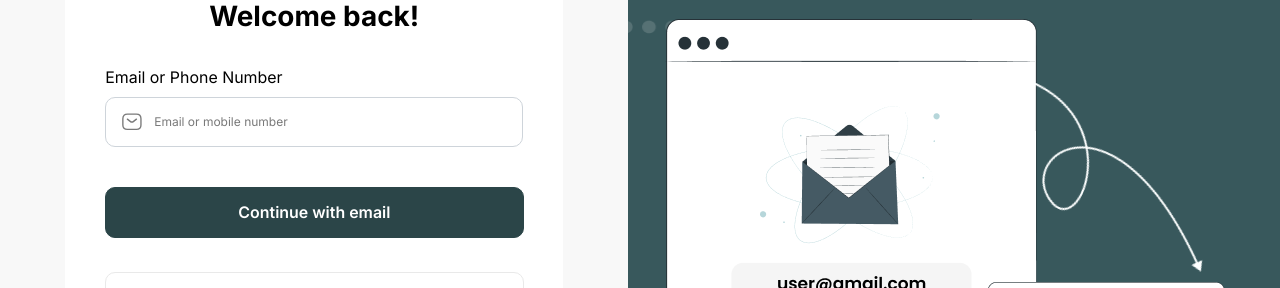
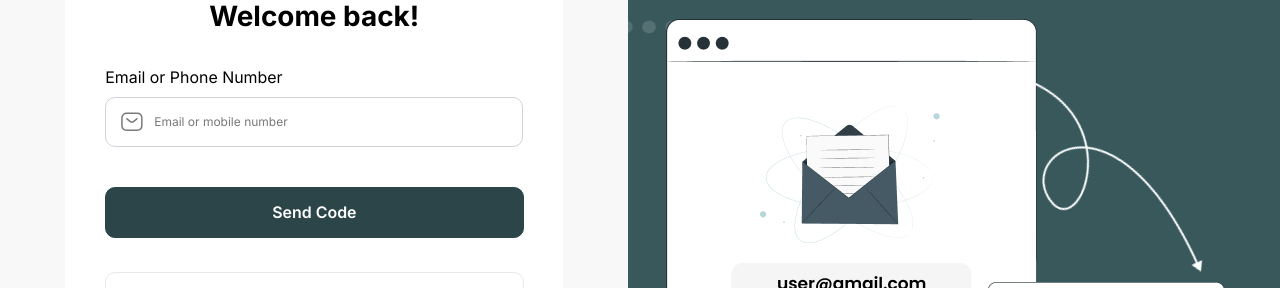
Before and after one commit to webdevgenius2014/polygogo-frontend, a Next.js app: page /auth/login in a window 1280 px wide. Shown: the part 305-593 px from the top of the page. Built offline with nearby package versions, Linux system fonts and the light colour scheme; no server answers.

Commit message:
updated login functionality, added opt field, added api functionality for login with email and otp

```diff
--- a/src/app/auth/forgot-password/page.tsx
+++ b/src/app/auth/forgot-password/page.tsx
@@ -52,7 +52,7 @@ export default function ForgotPassword() {
                     src="/images/enter-code.png"
                     width={427}
                     height={238}
-                        alt="change-pwd-code"
+                    alt="enter-code"
                     className='mw-100'
                   />
                 )}
--- a/src/app/auth/login/page.tsx
+++ b/src/app/auth/login/page.tsx
@@ -1,12 +1,44 @@
 'use client';
 import Image from 'next/image'
 import styles from '../../styles/styles.module.scss'
-import LoginRegisterForm from '../../form-components/login-resister';
+import LoginForm from '../../form-components/login';
+import VerifyCodeForm from '../../form-components/verify-user';
 import SocialMideiaLogin from '../../form-components/login-buttons'
 import Link from 'next/link';
 import { useState } from 'react';
+import AuthService from '../../services/auth.service'
 export default function Login() {
-  const [isShowPass, setIsShowPass] = useState(false);
+  const [isOTPShow, setIsOTPShow]=useState(false);
+  const [userName, setUserName] = useState("");
+  const [otp , setOTP] = useState("");
+  const [showMessage, setShowMessage]=useState(null);
+  const getCode = () => {
+    const API_URL = "register";
+    console.log("hello i am here 111");
+    console.log(userName);
+    AuthService.getOTP( API_URL, userName ).then((response)=>{
+      console.log(response);
+      if(response.status===201){
+        setIsOTPShow(true);
+        setShowMessage(response.data.message)
+      }else{
+        setShowMessage(response.error)
+      }
+
+    },error=>{
+      setShowMessage(error.error)
+    })
+  };
+  const verifyCode=()=>{
+    const API_URL = "login";
+    console.log(userName);
+    console.log(otp);
+    AuthService.login( API_URL, userName, otp ).then((response)=>{
+      console.log(response);
+    },error=>{
+      console.log(error);
+    })
+  };
   return (
     <main className={styles.main}>
         <div className={styles.container}>
@@ -22,10 +54,14 @@ export default function Login() {
               </div>
 
               <div className={styles.form_wrap}>
-                {isShowPass!==true?(
+                {isOTPShow!==true?(<>
                   <h2 className={`text-center ${styles.heading_one}`}>Welcome back!</h2>
-                ):''}
-                <LoginRegisterForm isShowPass={isShowPass} setIsShowPass={setIsShowPass} />
+                  <LoginForm userName={userName} setUserName={setUserName} loginUser={getCode} />
+                </>):(<>
+                  <h2 className={`text-center ${styles.heading_one}`}>Enter Code</h2>
+                  <VerifyCodeForm otp={otp} setOTP={setOTP} submitCode={verifyCode} />
+                </>)}
+                {showMessage!==null && <p className='text-center mt-2'>{showMessage}</p>}
                 <div className='mt-4'></div>
                 <SocialMideiaLogin />
                 <p className='text-center mt-2'>Don't have an account ? <Link href="/auth/register" className={styles.link}>SIGN UP</Link></p>
@@ -36,7 +72,7 @@ export default function Login() {
                 <div className={`text-center ${styles.heading_wrap}`}>
                   <h1 className={styles.heading_one}>Your job is about to get a whole lot smoother with text</h1>
                 </div>
-                {!isShowPass?(
+                {!isOTPShow?(
                   <Image
                     src="/images/email-login.png"
                     width={579}
@@ -46,10 +82,10 @@ export default function Login() {
                   />
                 ):(
                   <Image
-                        src="/images/password-lock.png"
-                        width={512}
-                        height={369}
-                        alt="password lock"
+                    src="/images/enter-code.png"
+                    width={427}
+                    height={238}
+                    alt="enter-code"
                     className='mw-100'
                   />
                 )}
--- a/src/app/auth/register/page.tsx
+++ b/src/app/auth/register/page.tsx
@@ -47,7 +47,6 @@ export default function Register() {
                     <VerifyCodeForm />
                     <div className='text-center' style={{marginTop: '5.8rem'}}><Link href="/auth/register" className={styles.link}>Need more help?</Link></div>
                   </>):<div style={{marginTop: '4.584rem'}}></div>}
-
                 </>):(<>
                   <h2 className={`text-center mb-3 ${styles.heading_one}`}>Give company a try. It"’"s free.</h2>
                   <p className={`text-center ${styles.fs_sm} ${styles.mw_356}`} style={{marginBottom: '2.938rem'}}>Grow with tools for texting customers, getting reviews, and making sales. No credit card required.</p>
@@ -55,7 +54,6 @@ export default function Register() {
                   {isFromShow?(
                     <LoginRegisterForm isShowPass={isShowPass} setIsShowPass={setIsShowPass} setIsOTPShow={setIsOTPShow} />
                   ):<div style={{marginTop: '4.584rem'}}></div>}
-
                   <p className='text-center mb-0'>You can also continue with <span className={styles.link} onClick={()=>setIsFromShow(true)}>Email</span></p>
                   <p className={`text-center ${styles.fs_sm} ${styles.mw_356} ${styles.mtb_4}`}>By continuing, you agree that you have read and accept Polygogo <Link href="/" className={`${styles.link}`}>Terms of Service </Link> and <Link href="/" className={`${styles.link}`}>Privacy Policy.</Link></p>
                   <p className='text-center'>Already have an account? <Link href="/auth/login" className={`text-uppercase ${styles.link}`}>Sign In</Link></p>
--- a/src/app/form-components/Form.tsx
+++ b/src/app/form-components/Form.tsx
@@ -1,6 +1,6 @@
-import React, { FC, createElement } from "react";
-import { ReactNode } from "react";
-
+import React, { FC, createElement } from "react"
+import { ReactNode } from "react"
+import styles from '../styles/styles.module.scss'
 export type classNameType = string;
 export type childrenType = ReactNode;
 
@@ -12,19 +12,21 @@ export interface IFormProps {
   handleSubmit?: any;
   register?: any;
   className?: any;
+  formState?:any;
 }
 
 const Form: FC<IFormProps> = ({
   defaultValues,
   children,
+  buttonLabel,
   onSubmit,
   handleSubmit,
   register,
+  formState,
   ...rest
 }) => {
   return (
     <form onSubmit={handleSubmit(onSubmit)} {...rest}>
-      {/* {children} */}
       {Array.isArray(children)
         ? children.map((child) => {
             return (child && child.props.name
@@ -39,8 +41,10 @@ const Form: FC<IFormProps> = ({
           })
         : children
       }
-
-      {/* <button className="btn btn--brand">{buttonLabel}</button> */}
+      <button type='submit' disabled={formState && formState.isSubmitting} className={`mt-3 ${styles.btn} ${styles.btn_primary}`}>
+        {formState && formState.isSubmitting && <span className="spinner-border spinner-border-sm me-2"></span>}
+        <span>{buttonLabel}</span>
+      </button>
     </form>
   );
 };
--- a/src/app/form-components/forgot-password.tsx
+++ b/src/app/form-components/forgot-password.tsx
@@ -68,8 +68,8 @@ const ForgotPasswordForm :React.FC<Props> = ({ setIsOTPShow }) =>{
                 placeholder="Email or mobile number"
                 error={formState.errors.emailOrPhone?.message}
                 label='Email or Phone Number'
-                wrapperClass="form-group mb-4"
-                className={`form-control ${styles.input_field} ${styles.input_mail} ${formState.errors.emailOrPhone ? 'is-invalid' : ''}`}
+                wrapperClass={`form-group mb-4 position-relative ${styles.input_mail} ${styles.icon_wrap}`}
+                className={`form-control ${styles.input_field} ${formState.errors.emailOrPhone ? 'is-invalid' : ''}`}
             />
             <button type='submit' disabled={formState.isSubmitting} className={`mt-3 ${styles.btn} ${styles.btn_primary}`}>
                 {formState.isSubmitting && <span className="spinner-border spinner-border-sm mr-1"></span>}
--- a/src/app/form-components/form-fields/Input.tsx
+++ b/src/app/form-components/form-fields/Input.tsx
@@ -7,6 +7,7 @@ interface InputProps extends InputHTMLAttributes<HTMLInputElement> {
   error?: any;
   register?: any;
   wrapperClass?: string;
+  handleChange?:any;
   inputClassName?: string;
 }
 
@@ -17,16 +18,21 @@ const Input: FC<InputProps> = ({
   error,
   label,
   wrapperClass,
+  handleChange,
   ...rest
 }) => {
-  console.log("hii i am here"+name);
+  const registerField = register(name);
   return (
     <div className={wrapperClass}>
       {label && <label htmlFor={name} className={`${styles.label}`}>{label}</label>}
       <input
         placeholder={placeholder?placeholder:''}
         aria-invalid={error ? "true" : "false"}
-        {...register(name)}
+        {...registerField}
+        onChange={e => {
+          registerField.onChange(e);
+          handleChange(e);
+        }}
         {...rest}
       />
       {error&& <p className={'text-danger mt-2'}>{error}</p>}
--- /dev/null
+++ b/src/app/form-components/login.tsx
@@ -0,0 +1,78 @@
+import React, { useEffect, useState } from "react";
+// import { useBetween } from "use-between";
+import Form from "./Form";
+import Input from "./form-fields/Input";
+import * as Yup from "yup";
+import { useForm } from "react-hook-form";
+import { yupResolver } from "@hookform/resolvers/yup";
+import styles from '../styles/styles.module.scss'
+
+
+// interface for form
+interface LoginInterface {
+    emailOrPhone: string;
+}
+type Props = {
+    userName:string;
+    setUserName:(val: string) => void;
+    loginUser:(val: LoginInterface)=>void;
+};
+// validation
+const validateEmail = (email: string | undefined) => {
+    var isValid = false;
+    if(email){
+        isValid= Yup.string().email().isValidSync(email);
+    }
+    return isValid;
+};
+const validatePhone = (phone: number | undefined) => {
+    return Yup.number().integer().positive().test(
+        (phone) => {
+            return (phone && phone.toString().length >= 8 && phone.toString().length <= 14) ? true : false;
+        }
+     ).isValidSync(phone);
+};
+const validationSchema = Yup.object().shape({
+    emailOrPhone: Yup.string()
+        .required('Email / Phone is required')
+        .test('emailOrPhone', 'Email / Phone is invalid', (value) => {
+            return validateEmail(value) || validatePhone(parseInt(value ?? '0'));
+        }
+    )
+});
+
+const LoginForm :React.FC<Props> = ({ userName, setUserName, loginUser}) =>{
+    const {
+        register,
+        handleSubmit,
+        formState,
+        setError
+    } = useForm<LoginInterface>({resolver: yupResolver(validationSchema)});
+    const handleChange=(e:any)=>{
+        setUserName(e.target.value)
+    }
+    return (
+        <Form
+            register={register}
+            buttonLabel="Send Code"
+            handleSubmit={handleSubmit}
+            onSubmit={loginUser}
+            formState={formState}
+            className={styles.form}
+        >
+            <Input
+                name="emailOrPhone"
+                register={register}
+                value={userName}
+                handleChange={(e:any)=>handleChange(e)}
+                placeholder="Email or mobile number"
+                error={formState.errors.emailOrPhone?.message}
+                label='Email or Phone Number'
+                wrapperClass={`form-group position-relative mb-4 ${styles.input_mail} ${styles.icon_wrap}`}
+                className={`form-control ${styles.input_field} ${formState.errors.emailOrPhone ? 'is-invalid' : ''}`}
+            />
+        </Form>
+    );
+};
+
+export default LoginForm;
--- a/src/app/form-components/verify-user.tsx
+++ b/src/app/form-components/verify-user.tsx
@@ -5,47 +5,53 @@ import * as Yup from "yup";
 import { useForm } from "react-hook-form";
 import { yupResolver } from "@hookform/resolvers/yup";
 import styles from '../styles/styles.module.scss'
+import { type } from "os";
 // interface for form
 interface VerifyCodeInterface {
     oneTimePassword: string;
 }
+type Props = {
+    otp:string;
+    setOTP:(val:string)=>void
+    submitCode:(val:VerifyCodeInterface)=>void;
+}
 const validationSchema = Yup.object().shape({
-    oneTimePassword: Yup.string().min(5, 'Code must be at least 5 characters').max(5, 'Invalid code').required('Please enter verification code'),
+    oneTimePassword: Yup.string().min(6, 'Code must be at least 5 characters').max(6, 'Invalid code').required('Please enter verification code'),
 });
-const VerifyCodeForm :React.FC=() =>{
+const VerifyCodeForm :React.FC<Props>=({otp, setOTP, submitCode}) =>{
     const {
         register,
+        handleSubmit,
         formState,
-        handleSubmit,
         reset,
     } = useForm<VerifyCodeInterface>({resolver: yupResolver(validationSchema)});
 
-    const onSubmit = (data: VerifyCodeInterface) => {
-
-        console.log("hello i am here");
-        console.log(formState.errors);
-    };
+    const handleChange=(e:any)=>{
+        setOTP(e.target.value)
+    }
     return (
         <Form
             register={register}
+            buttonLabel="Sign In"
+            formState={formState}
             handleSubmit={handleSubmit}
-            onSubmit={onSubmit}
+            onSubmit={submitCode}
             className={styles.form}
         >
             <Input
                 name="oneTimePassword"
                 register={register}
-                placeholder="Enter Code"
-                label="Enter Code"
-                defaultValue=''
+                value={otp}
+                handleChange={(e:any)=>{
+                    console.log(e.target.value);
+                    handleChange(e)
+                }}
+                placeholder="Email or mobile number"
                 error={formState.errors.oneTimePassword?.message}
-                wrapperClass="form-group mb-4"
-                className={`form-control ${styles.input_field} ${styles.input_code} ${formState.errors.oneTimePassword ? 'is-invalid' : ''}`}
+                label='Email or Phone Number'
+                wrapperClass={`form-group position-relative mb-4 ${styles.input_code} ${styles.icon_wrap}`}
+                className={`form-control ${styles.input_field} ${formState.errors.oneTimePassword ? 'is-invalid' : ''}`}
             />
-            <button type='submit' disabled={formState.isSubmitting} className={`mt-3 ${styles.btn} ${styles.btn_primary}`}>
-                {formState.isSubmitting && <span className="spinner-border spinner-border-sm mr-1"></span>}
-                <span>Sign In</span>
-            </button>
         </Form>
     );
 };
--- /dev/null
+++ b/src/app/services/auth.service.js
@@ -0,0 +1,54 @@
+import axios from "axios";
+const apiURl=process.env.NEXT_PUBLIC_API_URL
+// const BASE_API = apiURl+"/api/";
+const BASE_API = "http://45.79.216.68/api/"
+class AuthService {
+  getOTP(endUrl, username){
+    return axios.post(BASE_API+endUrl, {
+        'email':username,
+      }).then(response => {
+        return response;
+      },error=>{
+        return error;
+      }
+    )
+  }
+  login(endUrl, email, otp) {
+    return axios
+      .post(BASE_API+endUrl, {
+        'email':email,
+        'otp':otp,
+      })
+      .then(response => {
+        // if (response.data.token) {
+        //   localStorage.setItem("user", JSON.stringify(response.data));
+        // }
+        return response;
+      });
+  }
+  logout() {
+    localStorage.removeItem("user");
+    localStorage.removeItem("company");
+  }
+  register(url, formData) {
+    var finalData = {};
+    formData.forEach(function(value, key){
+      finalData[key] = value;
+    });
+    return axios
+      .post(
+        BASE_API+url,
+        finalData
+      )
+      .then(response => {
+        if (response.data.token) {
+          localStorage.setItem("user", JSON.stringify(response.data));
+        }
+        return response;
+    });
+  }
+  getCurrentUser() {
+    return JSON.parse(localStorage.getItem('user'));
+  }
+}
+export default new AuthService();
--- a/src/app/styles/_layouts.scss
+++ b/src/app/styles/_layouts.scss
@@ -74,6 +74,32 @@
         line-height: 1.188rem;
         margin-bottom: .625rem;
     }
+    .icon_wrap::after{
+        position: absolute;
+        left: 1rem;
+        top: 2.938rem;
+        z-index: 99;
+        background-position: left;
+        background-repeat: no-repeat;
+    }
+    .input_mail::after{
+        content: '';
+        background-image: url('../../../public/icons/Email.svg');
+        width: 1.375rem;
+        height: 1.25rem;
+    }
+    .input_code::after{
+        content: '';
+        background-image: url('../../../public/icons/Group.svg');
+        width: 1.688rem;
+        height: 1.438rem;
+    }
+    .input_lock::after{
+        content: '';
+        background-image: url('../../../public/icons/lock.svg');
+        width: 1.563rem;
+        height: 1.563rem;
+    }
     .input_field{
         padding: 1rem .75rem 1.063rem;
         border-radius: .625rem;
@@ -90,38 +116,12 @@
             line-height: .938rem;
             color: variable.$gray-2
         }
-        &.input_mail{
-            background-image: url('../../../public/icons/Email.svg');
-            background-repeat: no-repeat;
-            background-size: 1.25rem;
-            background-position: 1rem;
-            &:-webkit-autofill,
-            &:-webkit-autofill:hover,
-            &:-webkit-autofill:focus,
-            &:-webkit-autofill:active{
-                background-image: url('../../../public/icons/Email.svg')!important;
-                -webkit-box-shadow: 0 0 0 30px white inset !important;
-            }
-        }
-        &.input_lock{
-            background-image: url('../../../public/icons/lock.svg');
-            background-repeat: no-repeat;
-            background-size: 1.438rem;
-            background-position: 1rem;
-        }
-        &.input_code{
-            background-image: url('../../../public/icons/Group.svg');
-            background-repeat: no-repeat;
-            background-size: 1.688rem;
-            background-position: 1rem;
-        }
         &:-webkit-autofill,
         &:-webkit-autofill:hover,
         &:-webkit-autofill:focus,
         &:-webkit-autofill:active{
             -webkit-box-shadow: 0 0 0 30px white inset !important;
         }
-
     }
     .pass_eye{
         position: absolute;
```
Also changed, not shown: src/app/form-components/login-resister.tsx (+5 -3 lines), src/app/services/user.service.js (deleted, +0 -80 lines), 1 other file (tests, documents, lock files or other folders). Lines whose indentation alone changed are shown as unchanged.
